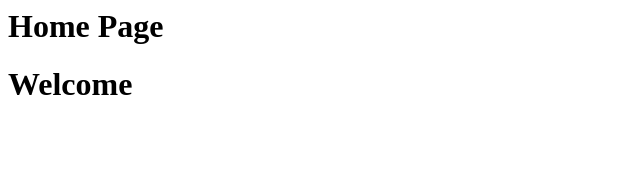
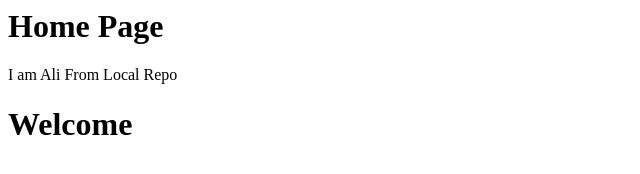
Before and after one commit to NawalZaki/School, a plain HTML site: page Index.html in a window 1280 px wide. Shown: the whole page, without its empty margins (0-640 px from the left). Drawn offline with Linux system fonts and the light colour scheme.

Commit message:
Ali Update index File

```diff
--- a/Index.html
+++ b/Index.html
@@ -7,6 +7,7 @@
 </head>
 <body>
     <h1>Home Page</h1>
+    <p>I am Ali From Local Repo</p>
     <h1>Welcome</h1>
 </body>
 </html>
```
